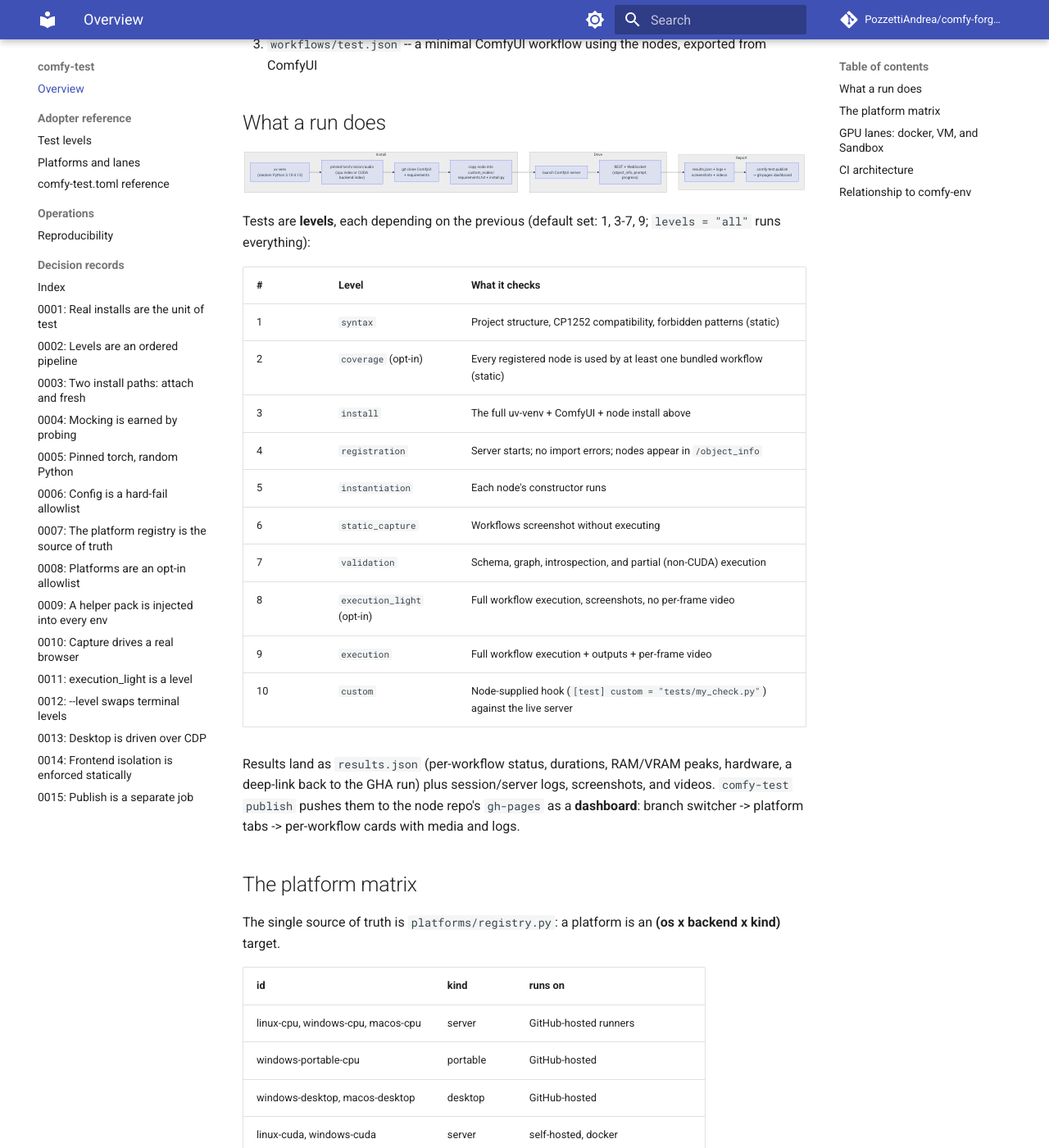
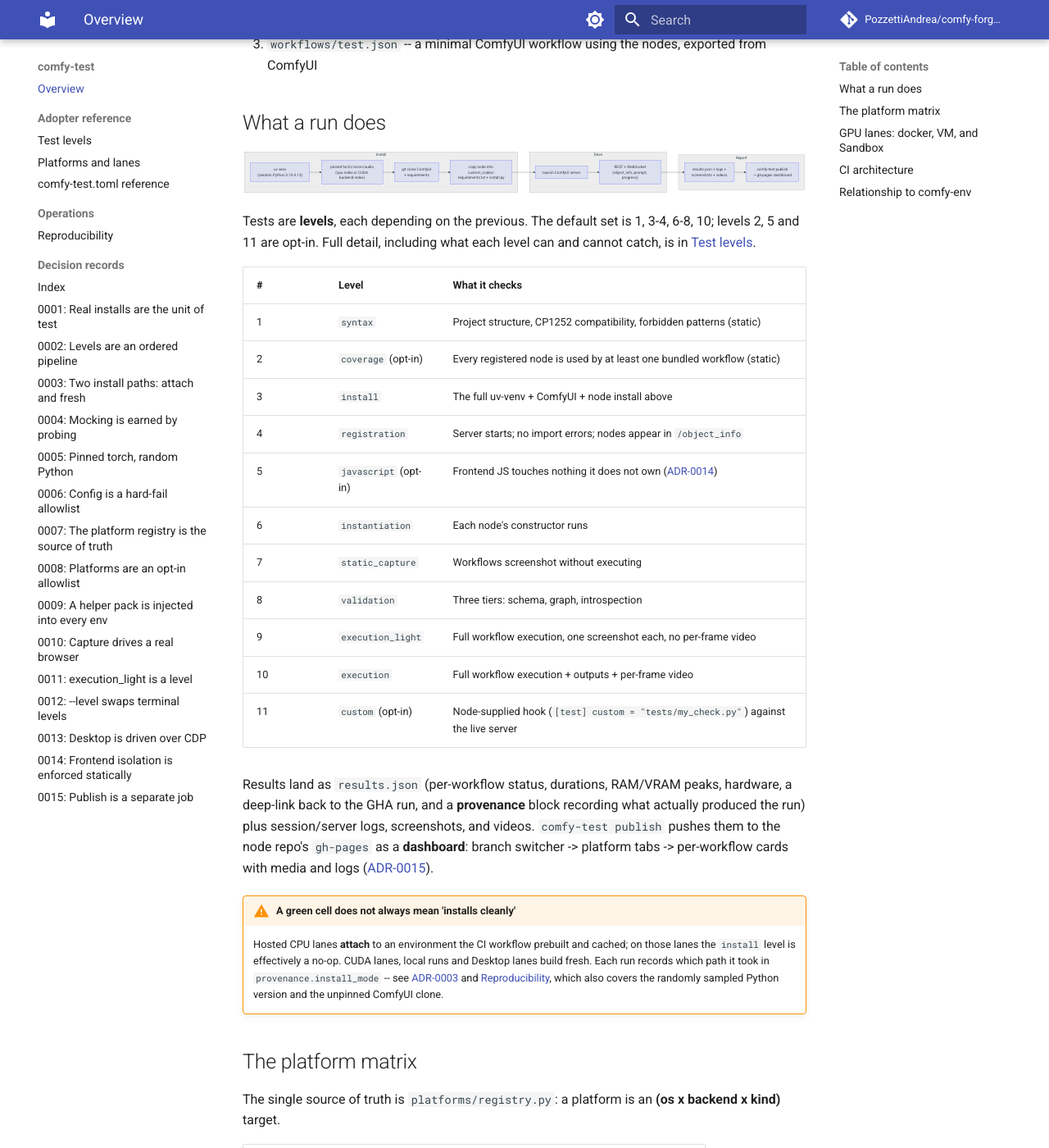
Before and after one commit to Comfy-Forge/comfy-forge-docs, an MkDocs documentation site: the page built from docs/comfy-test/index.md, in a window 1280 px wide and 1400 px high, scrolled down 465 px. Shown: the whole window at 82% size. Built offline with MkDocs 1.6.1 and Material for MkDocs 9.7.7, drawn with Linux system fonts in a browser that asks for light colours; comment, search, counter and statistics services are not loaded.

Commit message:
docs: comfy-test gets 15 ADRs and an adopter reference
comfy-test had one page (an overview) against comfy-env's 11 + 32 ADRs. This
adds the decision records and the reference pages an adopter actually needs,
in the house Nygard style. Every ADR names what it REJECTED; anything that
could not name a rejected alternative was written as reference prose instead.

ADRs (adr/0001-0015): real installs as the unit of test; levels as an ordered
pipeline; the attach-vs-fresh install split; mocking earned by probing;
pinned torch + random Python; config as a hard-fail allowlist; the platform
registry as source of truth; platforms opt-in; the injected helper pack;
capture via a real browser; execution_light as a level; --level's terminal
swap; Desktop over CDP; static JS isolation; publish as a separate job.

Pages: levels.md (all 11, what each catches), lanes.md (platform table +
what a green cell means per install path), config.md (every key, verified
against the dataclasses), reproducibility.md (what is pinned, what floats,
how to reproduce a red run).

Corrections to the existing overview, verified against code: the level table
listed 10 levels and omitted `javascript`; VALIDATION was described as having
a 4th "partial execution" tier that does not exist; added the provenance
block and an explicit warning that hosted CPU lanes attach to a prebuilt env,
so a green cell there does not mean the pack installs cleanly.

Sourced from a three-reviewer audit (pack-author, kernel-maintainer and
CI-engineer personas) whose claims were checked against the tree -- including
two that were WRONG: the desktop lanes are not publishing results for tests
that never ran, and the pack IS installed there (by git clone inside the app,
recorded in ADR-0013). Strict mkdocs build passes.

````diff
--- a/docs/comfy-test/index.md
+++ b/docs/comfy-test/index.md
@@ -40,8 +40,10 @@
     rest --> results
 ```
 
-Tests are **levels**, each depending on the previous (default set: 1, 3-7,
-9; `levels = "all"` runs everything):
+Tests are **levels**, each depending on the previous. The default set is
+1, 3-4, 6-8, 10; levels 2, 5 and 11 are opt-in. Full detail, including
+what each level can and cannot catch, is in
+[Test levels](levels.md).
 
 | # | Level | What it checks |
 |---|-------|----------------|
@@ -49,18 +51,31 @@
 | 2 | `coverage` (opt-in) | Every registered node is used by at least one bundled workflow (static) |
 | 3 | `install` | The full uv-venv + ComfyUI + node install above |
 | 4 | `registration` | Server starts; no import errors; nodes appear in `/object_info` |
-| 5 | `instantiation` | Each node's constructor runs |
-| 6 | `static_capture` | Workflows screenshot without executing |
-| 7 | `validation` | Schema, graph, introspection, and partial (non-CUDA) execution |
-| 8 | `execution_light` (opt-in) | Full workflow execution, screenshots, no per-frame video |
-| 9 | `execution` | Full workflow execution + outputs + per-frame video |
-| 10 | `custom` | Node-supplied hook (`[test] custom = "tests/my_check.py"`) against the live server |
+| 5 | `javascript` (opt-in) | Frontend JS touches nothing it does not own ([ADR-0014](adr/0014-javascript-isolation-is-static.md)) |
+| 6 | `instantiation` | Each node's constructor runs |
+| 7 | `static_capture` | Workflows screenshot without executing |
+| 8 | `validation` | Three tiers: schema, graph, introspection |
+| 9 | `execution_light` | Full workflow execution, one screenshot each, no per-frame video |
+| 10 | `execution` | Full workflow execution + outputs + per-frame video |
+| 11 | `custom` (opt-in) | Node-supplied hook (`[test] custom = "tests/my_check.py"`) against the live server |
 
 Results land as `results.json` (per-workflow status, durations, RAM/VRAM
-peaks, hardware, a deep-link back to the GHA run) plus session/server logs,
+peaks, hardware, a deep-link back to the GHA run, and a **provenance** block
+recording what actually produced the run) plus session/server logs,
 screenshots, and videos. `comfy-test publish` pushes them to the node repo's
 `gh-pages` as a **dashboard**: branch switcher -> platform tabs ->
-per-workflow cards with media and logs.
+per-workflow cards with media and logs
+([ADR-0015](adr/0015-publish-is-a-separate-job.md)).
+
+!!! warning "A green cell does not always mean 'installs cleanly'"
+
+    Hosted CPU lanes **attach** to an environment the CI workflow prebuilt
+    and cached; on those lanes the `install` level is effectively a no-op.
+    CUDA lanes, local runs and Desktop lanes build fresh. Each run records
+    which path it took in `provenance.install_mode` -- see
+    [ADR-0003](adr/0003-two-install-paths-attach-and-fresh.md) and
+    [Reproducibility](reproducibility.md), which also covers the randomly
+    sampled Python version and the unpinned ComfyUI clone.
 
 ## The platform matrix
 
````
